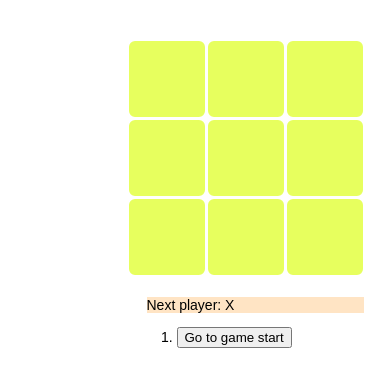
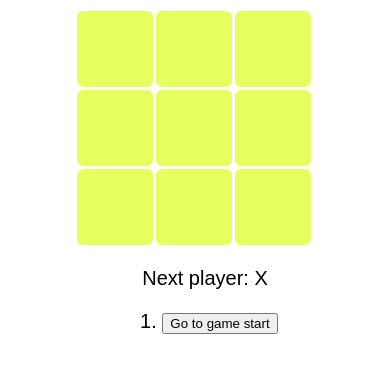
Before and after one commit to imTanay0/tic-tac-toe, a React (Vite) app: page / in a window 390 px wide. Shown: the top 386 px of the page. Built offline with nearby package versions, Linux system fonts and the light colour scheme.

Commit message:
now responsive

```diff
--- a/src/App.css
+++ b/src/App.css
@@ -1,6 +1,7 @@
 body {
   font: 14px "Century Gothic", Futura, sans-serif;
-  margin: 20px;
+  margin: 0;
+  padding: 0;
 
   display: flex;
   justify-content: center;
@@ -42,13 +43,11 @@ ul {
 
 .square:focus {
   outline: none;
-
-  /* background: #0cd0b9; */
 }
 
 .square:hover {
   outline: none;
-  transition: 800ms;
+  transition: 500ms;
   background: #0cd0b9;
 }
 
@@ -70,15 +69,29 @@ ul {
   margin-left: 20px;
 }
 
-.player {
-  background-color: bisque;
+.move-btn {
+  border: none;
+  background-color: #474747;
+  color: white;
+  margin-bottom: 1px;
+}
+
+.move-btn:hover {
+
+  transition: 400ms;
+  background-color: blue;
 }
 
 /* -------------------------- */
 @media only screen and (max-width: 620px) {
   .game {
-    display: block;
-    align-items: center;
+    margin: 0;
+    display: flex;
+    flex-direction: column;
+  }
+
+  .board-row {
+    width: 240px;
   }
 
   .square {
@@ -87,17 +100,14 @@ ul {
   }
 
   .game-info {
+    display: flex;
+    flex-direction: column;
     padding-top: 20px;
+    font-size: 20px;
+    align-items: center;
+  }
+
+  .player {
+    text-align: center;
   }
 }
-
-@media only screen and (max-width: 350px) {
-  /* body {
-    flex-direction: column;
-  } */
-
-  /* .square {
-    height: 10%;
-    width: 10%;
-  } */
-}
```
